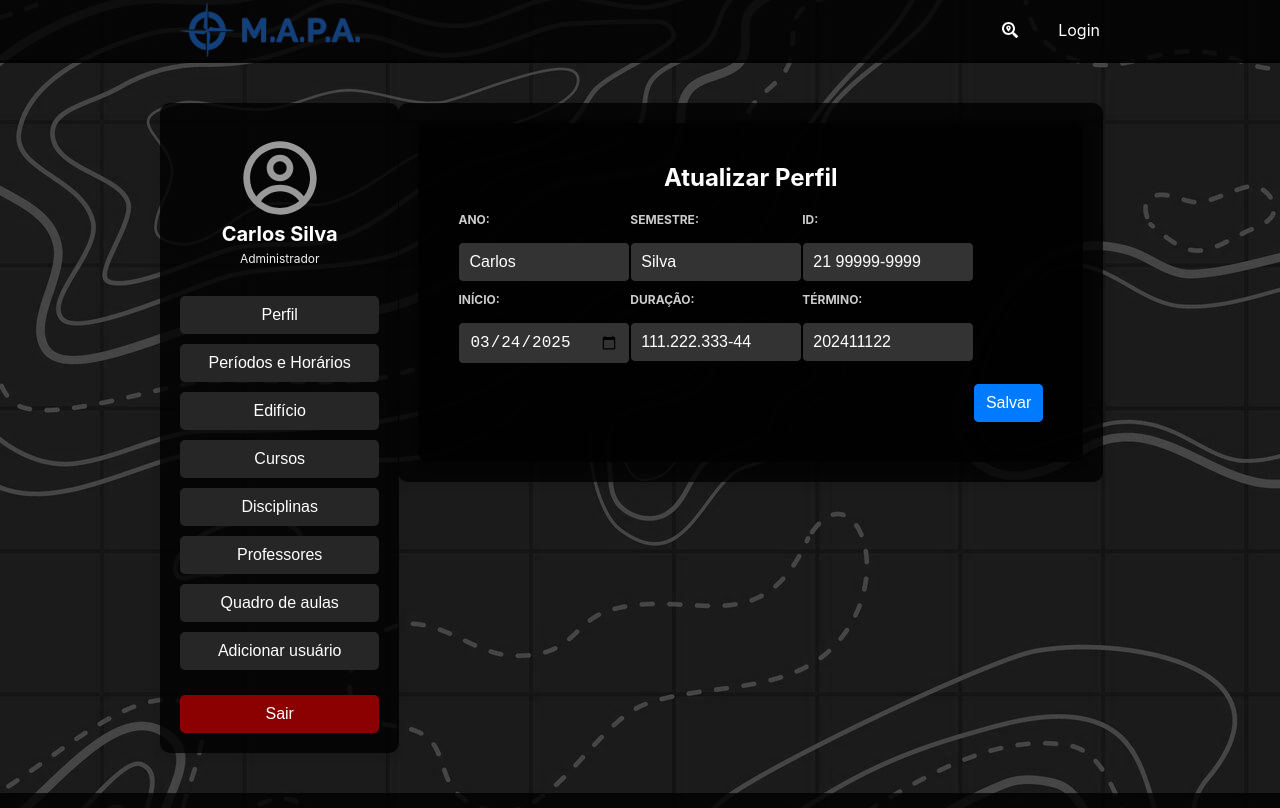
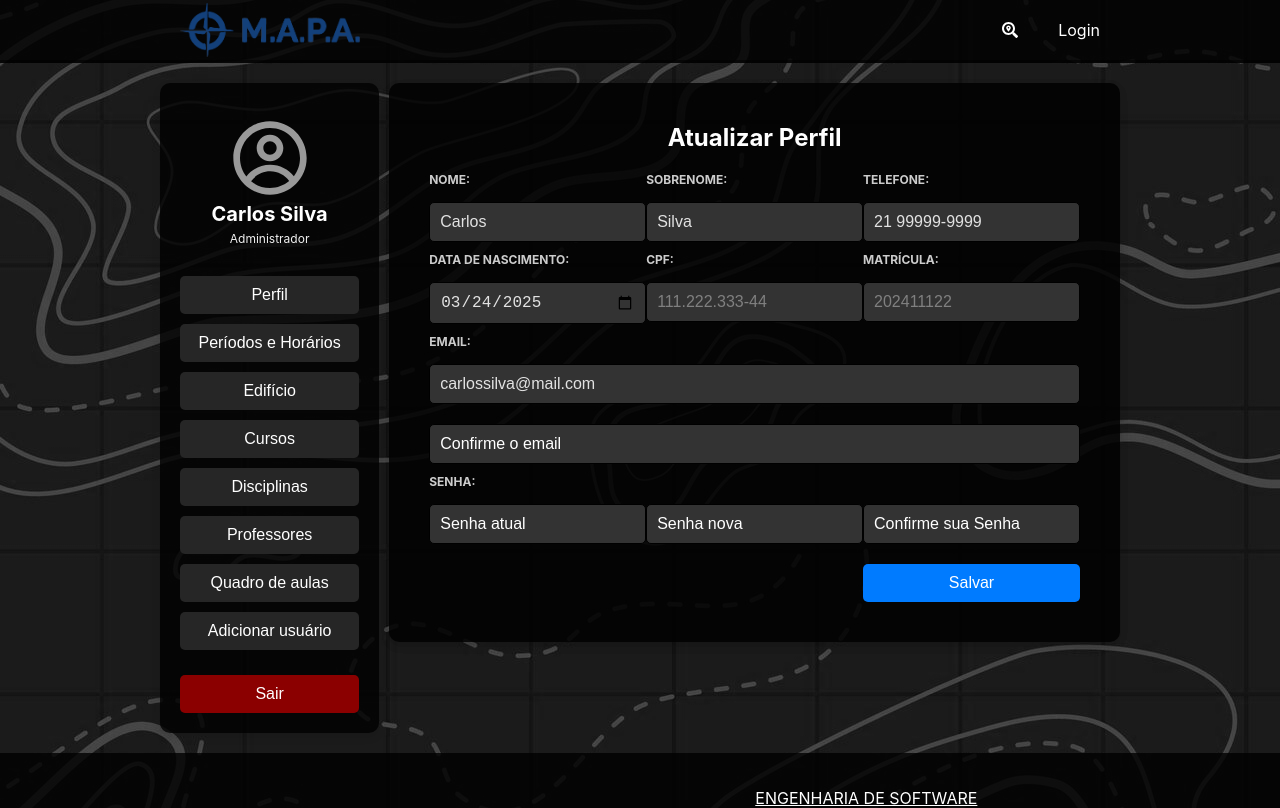
Before and after one commit to azuosRamon/atividadeMapa, a React (Create React App) app: page /logado in a window 1280 px wide. Shown: the top 808 px of the page. Built offline with nearby package versions, Linux system fonts and the light colour scheme.

Commit message:
ajustes de css

```diff
--- a/src/App.js
+++ b/src/App.js
@@ -22,10 +22,10 @@ const imagens = [terreo, primeiro_pavimento, segundo_pavimento, terceiro_pavimen
 
 const DivGrid2 = styled.div`
   max-width: 960px;
-  margin: 0 auto;
+  margin: 20px auto;
   display: grid;
   grid-template-columns: 3fr 10fr;
-  padding: 20px;
+  gap: 10px;
 `;
 
 function App() {
@@ -65,13 +65,26 @@ function App() {
                 <Usuario_logado/>
               </section>
               <aside>
-                <Horarios/>
+                <Perfil/>
               </aside>
             </DivGrid2>
             <Footer/>
           </div>
       }/>
-        <Route path="/cadastro" element={<Cadastro/>}/>
+        <Route path="/cadastro" element={
+          <div className= "corpo">
+            <Header/>
+            <DivGrid2>
+              <section>
+                <Usuario_logado/>
+              </section>
+              <aside>
+                <Cadastro/>
+              </aside>
+            </DivGrid2>
+            <Footer/>
+          </div>
+        }/>
         <Route path="/slide" element={<Slide/>}/>
 
       </Routes>
--- a/src/components/Cadastro.js
+++ b/src/components/Cadastro.js
@@ -11,11 +11,7 @@ color: white;
 `;
 
 const Container = styled.div`
-    width: 90%;
     height: auto;
-    margin: 20px auto;
-    padding: 20px;
-    background-color: rgba(0, 0, 0, 0.8);
     box-shadow: 0 4px 8px rgba(0, 0, 0, 0.1);
     border-radius: 10px;
     text-align: center;
--- a/src/components/Perfil.js
+++ b/src/components/Perfil.js
@@ -1,4 +1,4 @@
-import React from "react";
+import React, { useState} from "react";
 import styled from "styled-components";
 import Box from "./SubBox";
 import Input from "./SubInput";
@@ -11,11 +11,7 @@ color: white;
 `;
 
 const Container = styled.div`
-    width: 90%;
     height: auto;
-    margin: 20px auto;
-    padding: 20px;
-    background-color: rgba(0, 0, 0, 0.8);
     box-shadow: 0 4px 8px rgba(0, 0, 0, 0.1);
     border-radius: 10px;
     text-align: center;
@@ -56,14 +52,17 @@ const data = [
     { nome: "Maria", funcao: "Professor", foto: "" },
 ];
 
-function AtualizarPerfil(nome, sobrenome, telefone, nascimento, email, cpf, matricula) {
-    nome = data[0].nome;
-    sobrenome = data[0].sobrenome;
-    nascimento = data[0].nascimento;
-    email = data[0].email;
-    cpf = data[0].cpf;
-    matricula = data[0].matricula;
-    telefone = data[0].telefone;
+
+
+function AtualizarPerfil(id) {
+    id = 0
+    const [nome, trocarNome] = useState(data[id].nome);
+    const [sobrenome, trocarSobrenome] = useState(data[id].sobrenome);
+    const [telefone, trocarTelefone] = useState(data[id].telefone)
+    const [nascimento, trocarNascimento] = useState(data[id].nascimento)
+    const [email, trocarEmail] = useState(data[id].email)
+    const cpf = data[id].cpf;
+    const matricula = data[id].matricula;
     return(
         <Container>
             <Box>
@@ -71,36 +70,36 @@ function AtualizarPerfil(nome, sobrenome, telefone, nascimento, email, cpf, matr
                 <FormGrid>
                     <GridArea area="nome">
                         <LabelInput for="nome">Nome:</LabelInput>
-                        <Input type="text" id="nome" name="nome" value={nome} required/>
+                        <Input type="text" id="nome" name="nome" value={nome} required onChange={(e) => trocarNome(e.target.value)}/>
                     </GridArea>
                     <GridArea area="sobrenome">
                         <LabelInput for="sobrenome">Sobrenome:</LabelInput>
-                        <Input  type="text" id="sobrenome" name="sobrenome" value={sobrenome} required/>
+                        <Input  type="text" id="sobrenome" name="sobrenome" value={sobrenome} required onChange={(e) => trocarSobrenome(e.target.value)} />
                     </GridArea>
                     <GridArea area="telefone">
                         <LabelInput for="telefone">telefone:</LabelInput>
-                        <Input  type="text" id="sobrenome" name="telefone" value={telefone} required/>
+                        <Input  type="text" id="sobrenome" name="telefone" value={telefone} required onChange={(e) => trocarTelefone(e.target.value)}/>
                     </GridArea>
                     <GridArea area="nascimento">
                         <LabelInput for="nascimento">Data de Nascimento:</LabelInput>
-                        <Input type="date" id="nascimento" name="nascimento" value={nascimento}  required/>
+                        <Input type="date" id="nascimento" name="nascimento" value={nascimento}  required onChange={(e) => trocarNascimento(e.target.value)}/>
                     </GridArea>
                     <GridArea area="email">
                         <LabelInput for="email">Email:</LabelInput>
-                        <Input type="email" id="email" name="email" value={email} required/>
+                        <Input type="email" id="email" name="email" value={email} required onChange={(e) => trocarEmail(e.target.value)}/>
                         <Input type="email" id="confirmarEmail" name="confirmarEmail" placeholder="Confirme o email" required/>
                     </GridArea>
                     <GridArea area="cpf">
                         <LabelInput for="cpf">CPF:</LabelInput>
-                        <Input type="text" name="cpf" id="cpf" value={cpf} required/>
+                        <Input type="text" name="cpf" id="cpf" color="gray" value={cpf} readOnly/>
                     </GridArea>
                     <GridArea area="matricula">
                         <LabelInput for="matricula">Matrícula:</LabelInput>
-                        <Input type="text" name="matricula" id="matricula" value={matricula} required/>
+                        <Input type="text" name="matricula" id="matricula" color="gray" value={matricula} readOnly/>
                     </GridArea>
                     <GridArea area="senhaAtual">
                         <LabelInput for="senhaAtual">Senha:</LabelInput>
-                        <Input type="password" id="senha" name="senhaAtual" placeholder="Senha atual" required/>
+                        <Input type="password" id="senha" name="senhaAtual" placeholder="Senha atual" required />
                     </GridArea>
                     <GridArea area="senhaNova">
                         <Input type="password" id="senha" name="senhaNova" placeholder="Senha nova" required/>
--- a/src/components/SubInput.js
+++ b/src/components/SubInput.js
@@ -8,7 +8,7 @@ border: 1px solid #000;
 border-radius: 5px;
 font-size: 16px;
 box-sizing: border-box;
-color: white;
+color: ${(props) => props.color || '#e2e2e2'};
 background-color: #333;
 
 &:hover{
@@ -18,6 +18,7 @@ background-color: #333;
 &::placeholder{
     color: white;
 }
+
 `;
 
 export default Input;
--- a/src/components/Usuario_logado.js
+++ b/src/components/Usuario_logado.js
@@ -1,16 +1,15 @@
-import React from "react";
+import React, { useState} from "react";
 import styled from "styled-components";
 import { CgProfile } from "react-icons/cg";
 import Button from "./SubButton";
+import { useNavigate } from 'react-router-dom';
 
 
 const Container = styled.div`
     `;
 
 const Box = styled.div`
-    width: 90%;
     height: auto;
-    margin: 20px auto;
     padding: 20px;
     background-color: rgba(0, 0, 0, 0.8);
     box-shadow: 0 4px 8px rgba(0, 0, 0, 0.1);
@@ -59,7 +58,11 @@ const data = [
     { nome: "Maria", funcao: "Professor", foto: "" },
 ];
 
+
+
+
 function Usuario({ nome, funcao,foto }) {
+    const telaAtual = useNavigate();
     nome = data[0].nome +' '+ data[0].sobrenome;
     funcao = data[0].funcao;
     foto = data[0].foto;
@@ -82,14 +85,14 @@ function Usuario({ nome, funcao,foto }) {
                 </DivContent>
 
                 <DivContent>
-                    <Button bgColor="rgb(38, 38, 38)">Perfil</Button>
+                    <Button onClick={telaAtual('/logado')} bgColor="rgb(38, 38, 38)">Perfil</Button>
                     <Button bgColor="rgb(38, 38, 38)">Períodos e Horários</Button>
                     <Button bgColor="rgb(38, 38, 38)">Edifício</Button>
                     <Button bgColor="rgb(38, 38, 38)">Cursos</Button>
                     <Button bgColor="rgb(38, 38, 38)">Disciplinas</Button>
                     <Button bgColor="rgb(38, 38, 38)">Professores</Button>
                     <Button bgColor="rgb(38, 38, 38)">Quadro de aulas</Button>
-                    <Button bgColor="rgb(38, 38, 38)">Adicionar usuário</Button>
+                    <Button onClick={telaAtual('/cadastro')} bgColor="rgb(38, 38, 38)">Adicionar usuário</Button>
                 </DivContent>
                 <DivContent>
                     <Button bgColor="darkred" hoverColor="red">Sair</Button>
```
